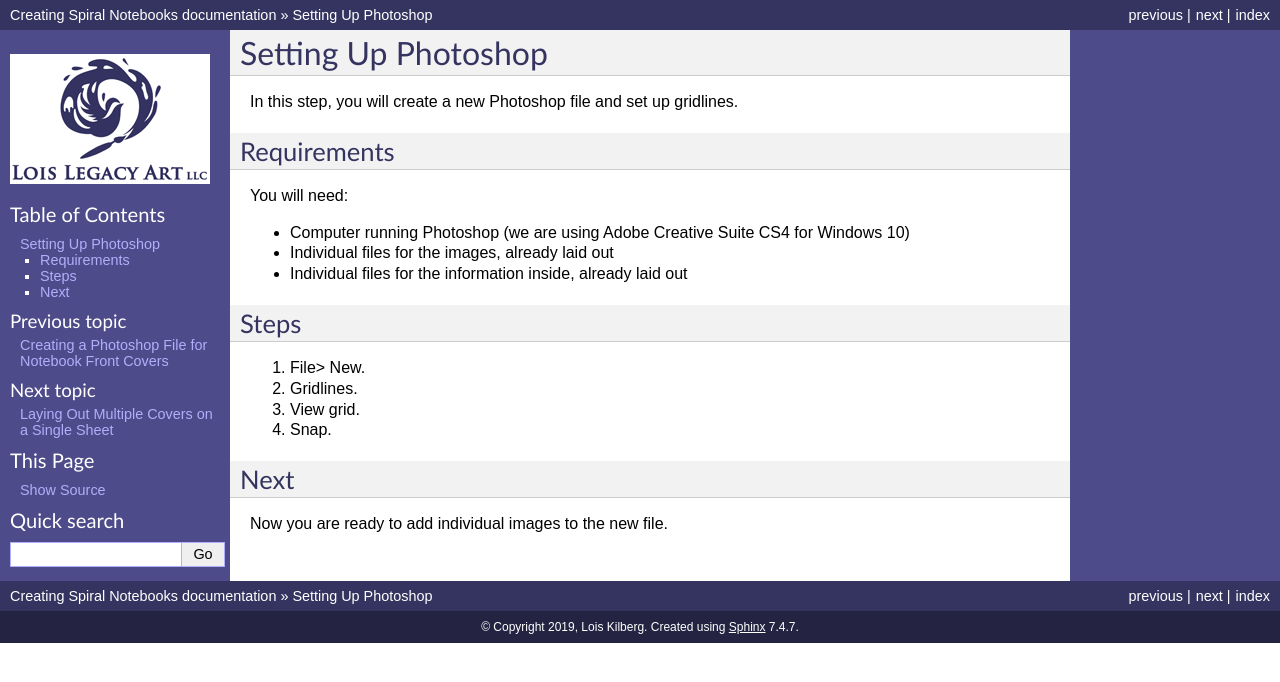
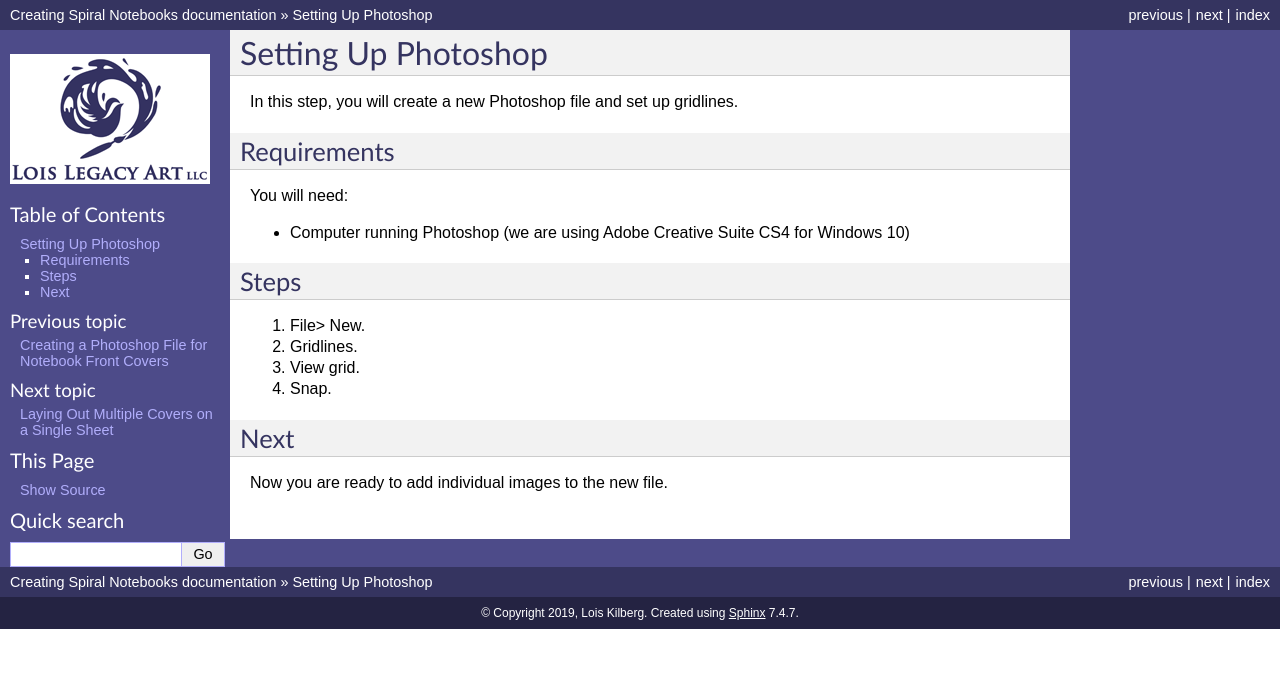
Before and after one commit to loiskilberg/FinalProject, a Sphinx documentation site: the page built from source/01_settingUpPhotoshop.rst, in a window 1280 px wide. Shown: the top 682 px of the page. Built offline with Sphinx 7.4.7, drawn with Linux system fonts in a browser that asks for light colours.

Commit message:
remove some requirements

```diff
--- a/source/01_settingUpPhotoshop.rst
+++ b/source/01_settingUpPhotoshop.rst
@@ -8,8 +8,6 @@
 You will need:
 
 * Computer running Photoshop (we are using Adobe Creative Suite CS4 for Windows 10)
-* Individual files for the images, already laid out
-* Individual files for the information inside, already laid out
 
 Steps
 =====
```
